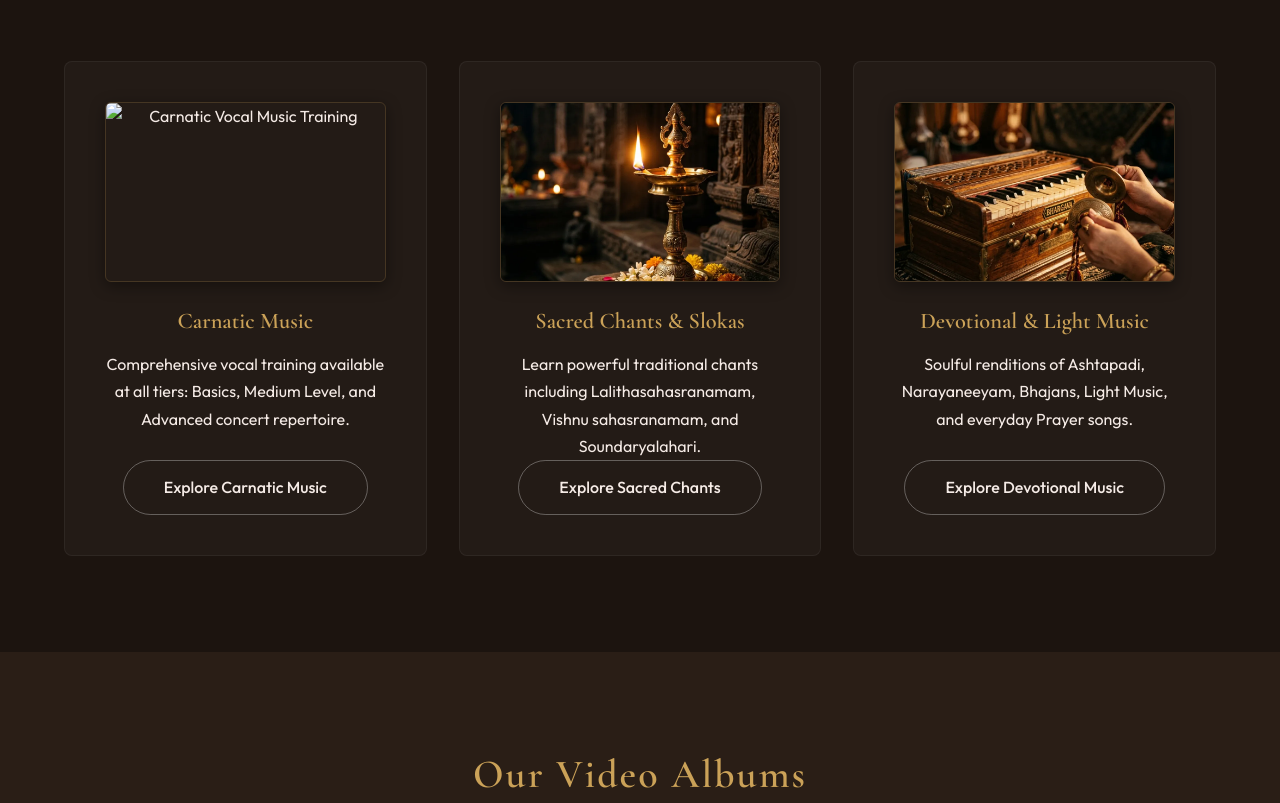
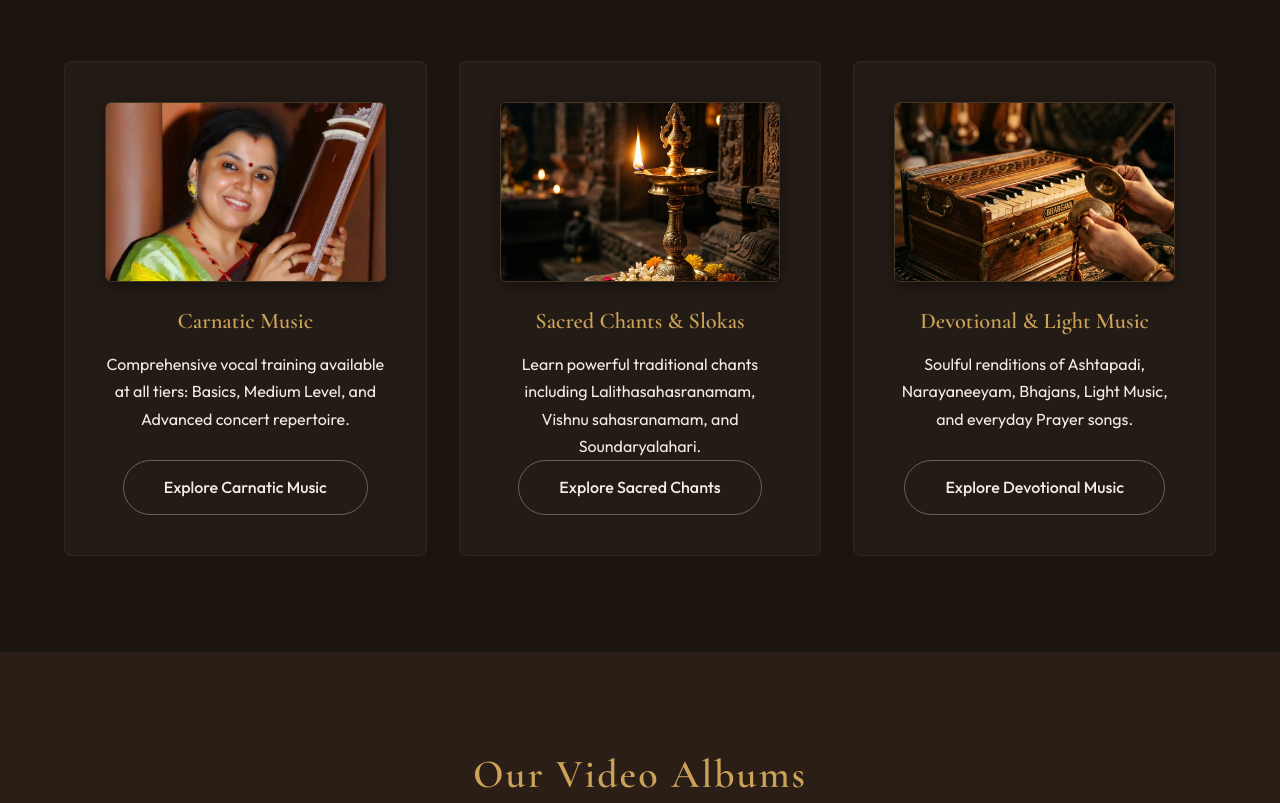
Before and after one commit to saverischool5-sudo/saveri-school-ofmusic-by-priya-r-pai, a plain HTML site: page index.html in a window 1280 px wide. Shown: the part 2421-3224 px from the top of the page. Drawn offline with nearby package versions, Linux system fonts and the light colour scheme.

Commit message:
Update index.html

```diff
--- a/index.html
+++ b/index.html
@@ -279,7 +279,7 @@
             </div>
             <div class="grid-3">
                 <div class="card" data-aos="fade-up" data-aos-delay="100">
-                    <img src="assets/carnatic_music_course" alt="Carnatic Vocal Music Training" class="card-image" style="object-position: top;" loading="lazy" decoding="async" width="400" height="180">
+                    <img src="assets/carnatic_music_course.webp" alt="Carnatic Vocal Music Training" class="card-image" style="object-position: top;" loading="lazy" decoding="async" width="400" height="180">
                     <h3 class="card-title">Carnatic Music</h3>
                     <p>Comprehensive vocal training available at all tiers: Basics, Medium Level, and Advanced concert repertoire.</p>
                     <a href="courses.html" class="btn btn-outline">Explore Carnatic Music</a>
```
